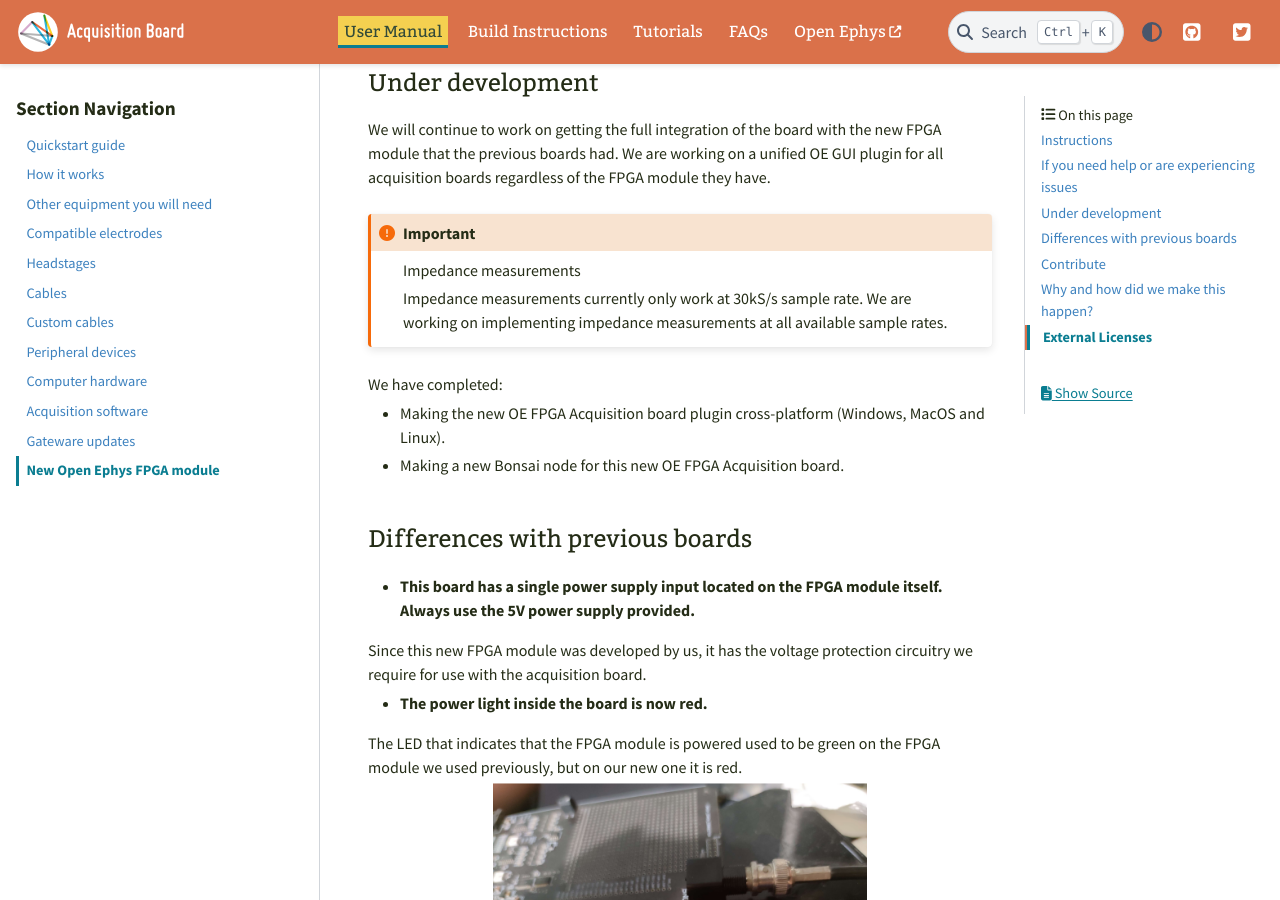
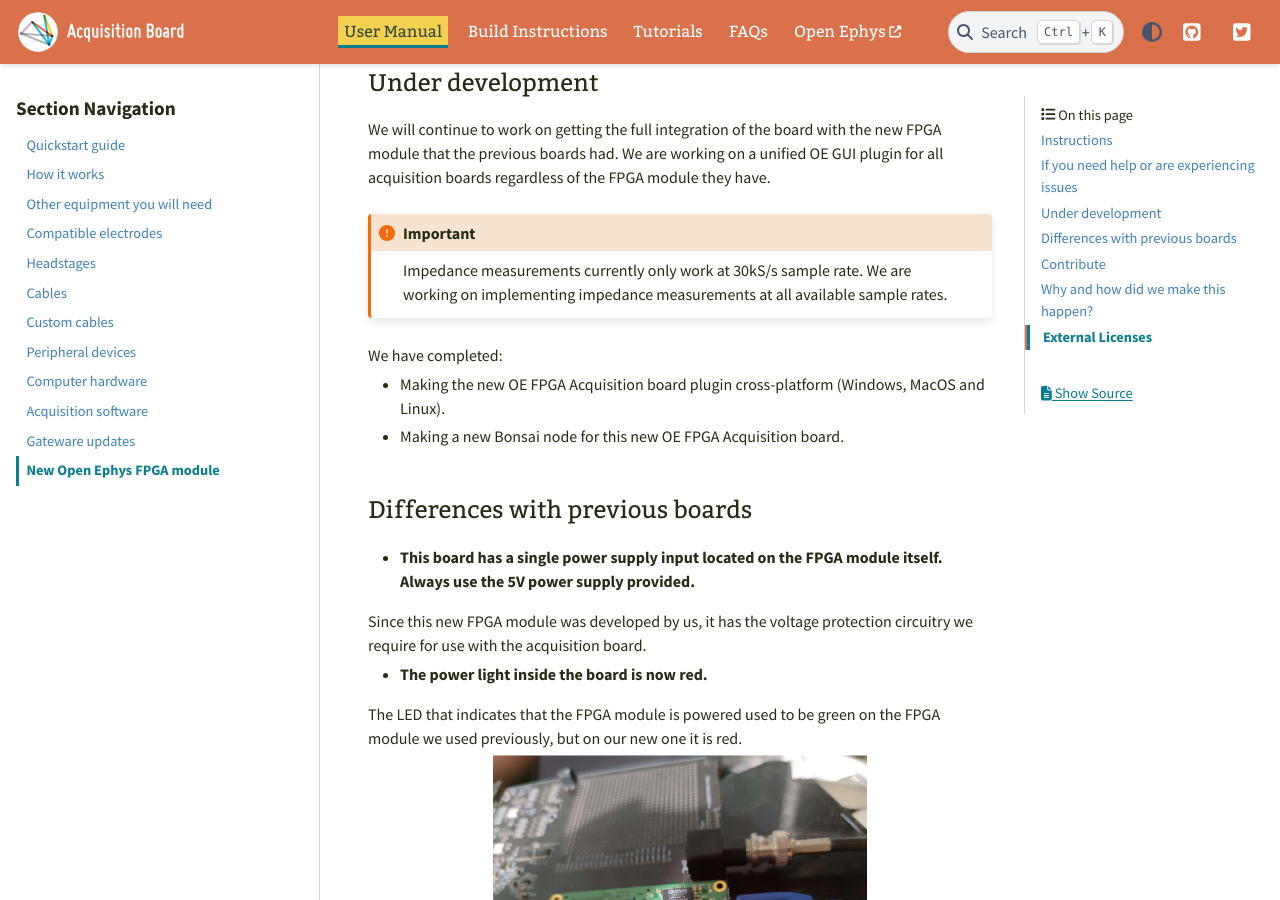
Before and after one commit to open-ephys/acq-board-docs, a Sphinx documentation site: the page built from source/User-Manual/New-FPGA.rst, in a window 1280 px wide and 900 px high, scrolled down 3715 px. Built offline with Sphinx 7.4.7 and the PyData theme 0.15.4, drawn with Linux system fonts in a browser that asks for light colours.

Commit message:
Update New-FPGA.rst

```diff
--- a/source/User-Manual/New-FPGA.rst
+++ b/source/User-Manual/New-FPGA.rst
@@ -125,7 +125,7 @@ Under development
 We will continue to work on getting the full integration of the board with the new FPGA module that the previous boards had.
 We are working on a unified OE GUI plugin for all acquisition boards regardless of the FPGA module they have.
 
-.. important:: Impedance measurements
+.. important::
 
    Impedance measurements currently only work at 30kS/s sample rate.
    We are working on implementing impedance measurements at all available sample rates.
```
